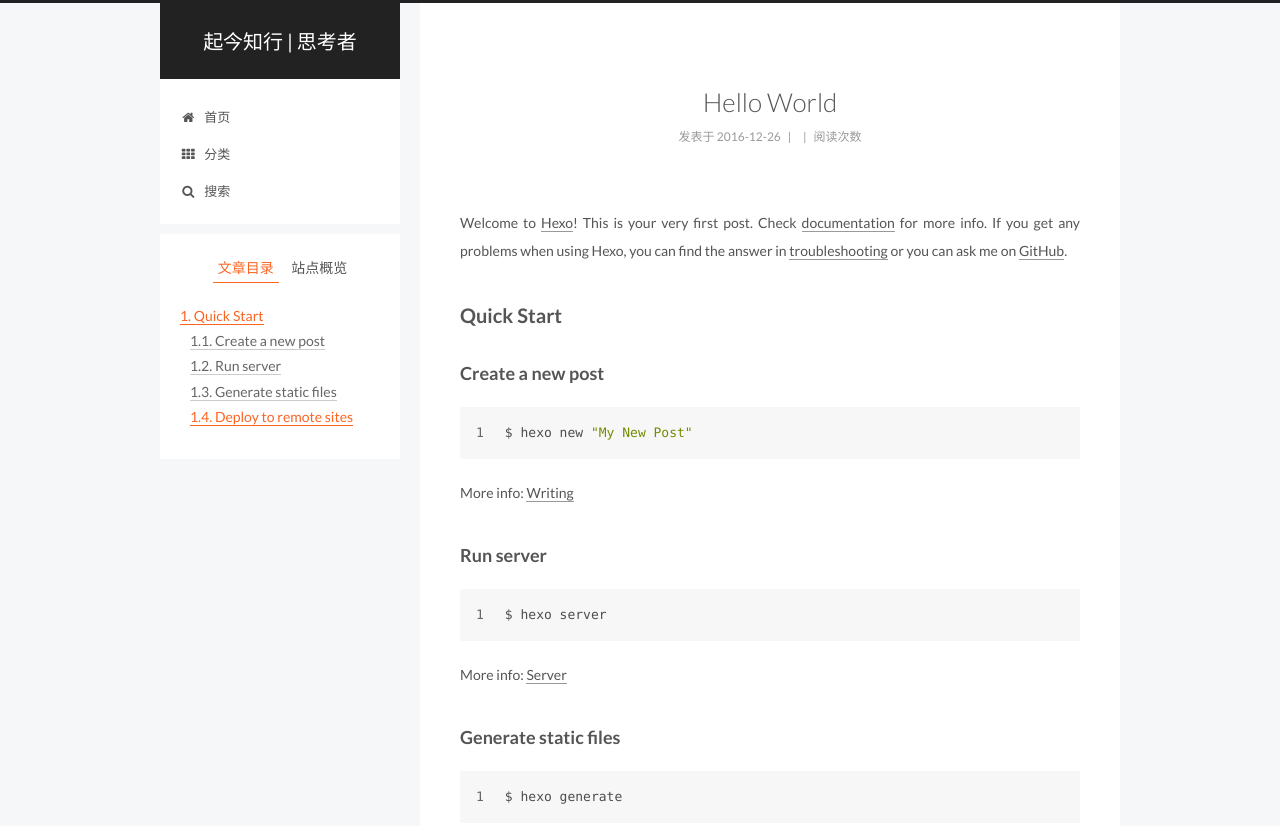
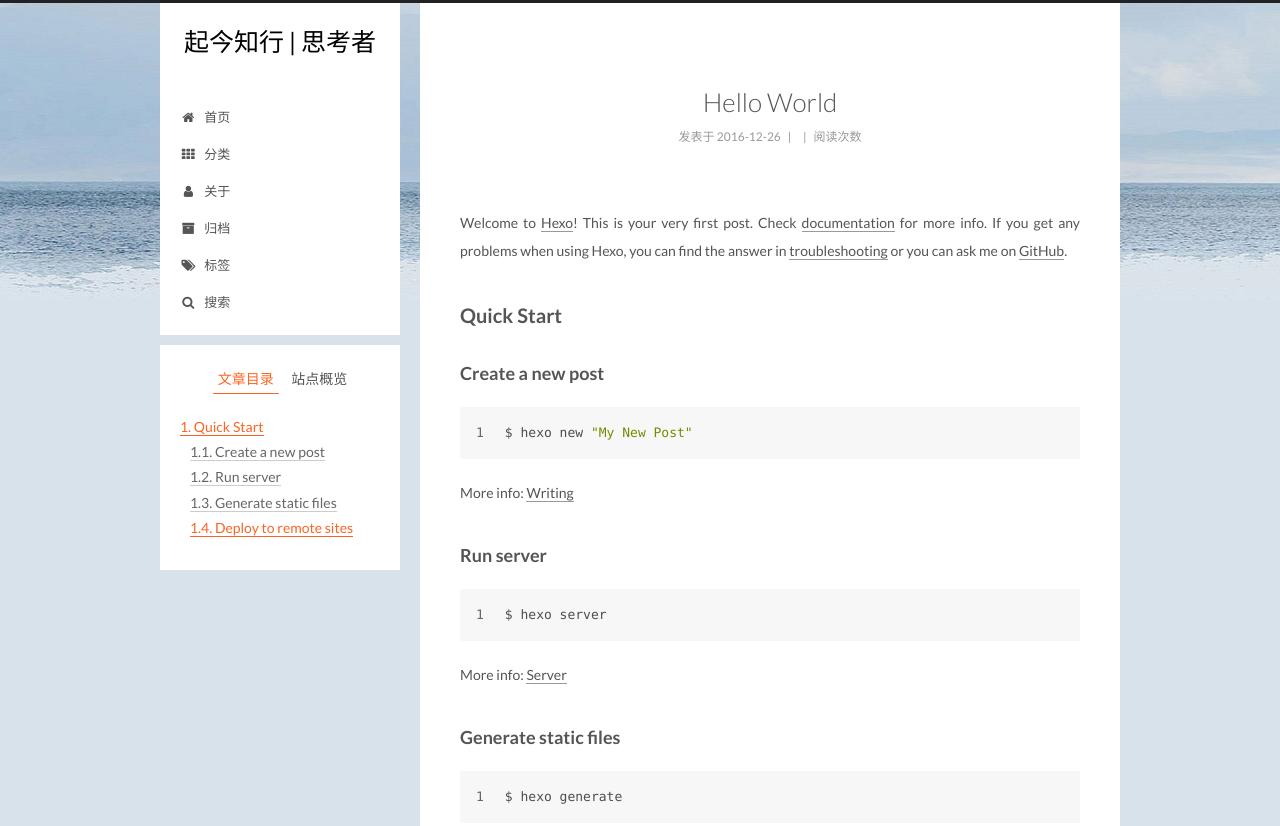
Before and after one commit to Qiwany/Qiwany.github.io, a plain HTML site: page 2016/12/26/hello-world/index.html in a window 1280 px wide. Shown: the top 826 px of the page. Drawn offline with Linux system fonts and the light colour scheme; a script that the page names is missing.

Commit message:
Site updated: 2016-12-29 16:53:06

```diff
--- a/2016/12/26/hello-world/index.html
+++ b/2016/12/26/hello-world/index.html
@@ -193,6 +193,36 @@ Quick">
               <i class="menu-item-icon fa fa-fw fa-th"></i> <br />
 
             分类
+          </a>
+        </li>
+
+
+        <li class="menu-item menu-item-about">
+          <a href="/" rel="section">
+
+              <i class="menu-item-icon fa fa-fw fa-user"></i> <br />
+
+            关于
+          </a>
+        </li>
+
+
+        <li class="menu-item menu-item-archives">
+          <a href="/" rel="section">
+
+              <i class="menu-item-icon fa fa-fw fa-archive"></i> <br />
+
+            归档
+          </a>
+        </li>
+
+
+        <li class="menu-item menu-item-tags">
+          <a href="/" rel="section">
+
+              <i class="menu-item-icon fa fa-fw fa-tags"></i> <br />
+
+            标签
           </a>
         </li>
 
--- a/css/main.css
+++ b/css/main.css
@@ -908,7 +908,7 @@ pre .javascript .function {
   display: inline-block;
   vertical-align: top;
   line-height: 36px;
-  font-size: 20px;
+  font-size: 25px;
   font-weight: normal;
   font-family: 'Lato', "PingFang SC", "Microsoft YaHei", sans-serif;
 }
@@ -1664,7 +1664,7 @@ pre .javascript .function {
   width: 4px;
   height: 4px;
   border-radius: 50%;
-  background: #d7799d;
+  background: #0df5a2;
 }
 .links-of-blogroll {
   font-size: 13px;
@@ -2249,7 +2249,7 @@ a.search-result {
   overflow: hidden;
 }
 body {
-  background: #f5f7f9;
+  background: #d8e2eb url("/images/bg.jpg") no-repeat top center;
 }
 @media (min-width: 992px) {
   .full-image.full-image.full-image {
@@ -2410,8 +2410,7 @@ body {
 }
 .site-meta {
   padding: 20px 0;
-  color: #fff;
-  background: #222;
+  color: #000;
 }
 @media (min-width: 768px) and (max-width: 991px) {
   .site-meta {
@@ -2427,9 +2426,7 @@ body {
   display: block;
   padding: 0;
   background: none;
-}
-.brand:hover {
-  color: #fff;
+  color: #000;
 }
 .site-subtitle {
   margin: 0;
```
Also changed, not shown: archives/2016/12/index.html (+30 -0 lines), archives/2016/index.html (+30 -0 lines), archives/index.html (+30 -0 lines), index.html (+30 -0 lines), images/bg.jpg (added).
